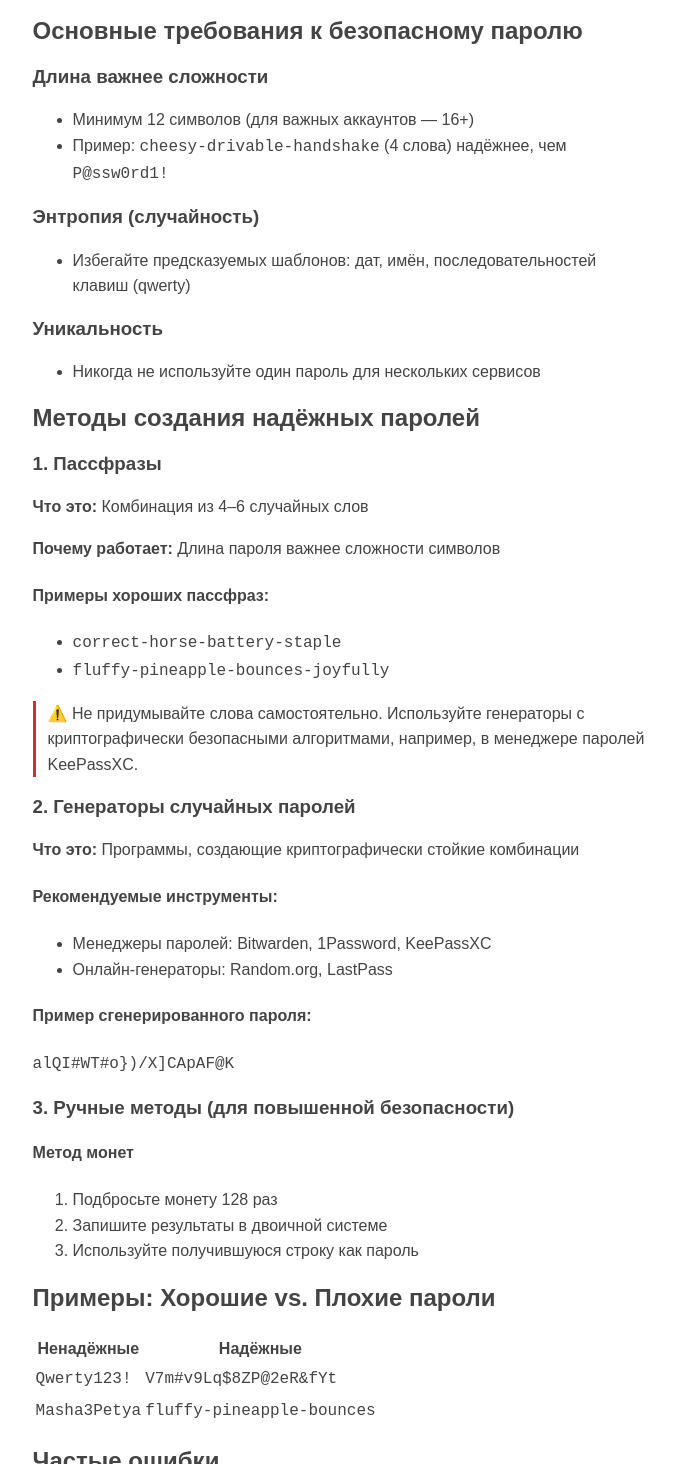
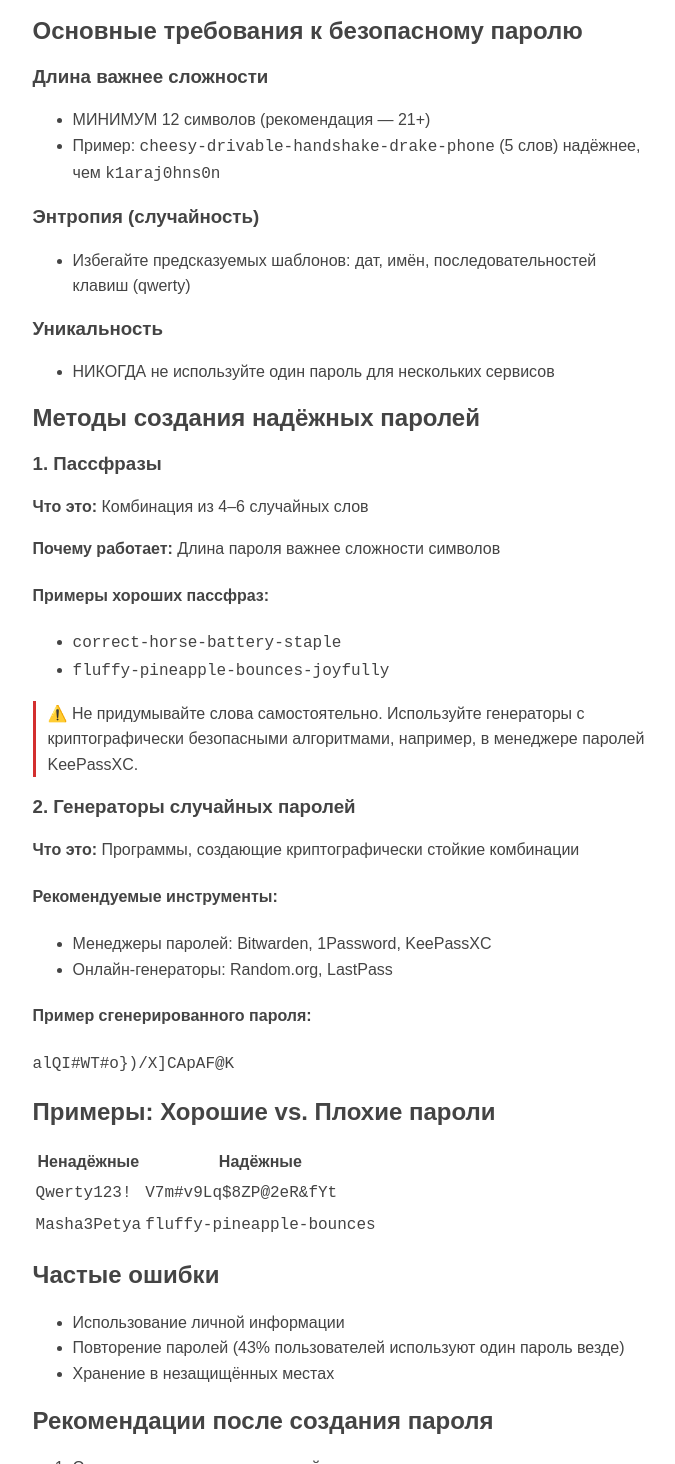
Before and after one commit to puffrfsh/yvidge-website, a plain HTML site: page creation.html in a window 1280 px wide. Shown: the part 222-1686 px from the top of the page, without its empty margins (296-971 px from the left). Drawn offline with Linux system fonts and the light colour scheme.

Commit message:
updated creation.html

```diff
--- a/creation.html
+++ b/creation.html
@@ -5,7 +5,7 @@
     <meta name="viewport" content="width=device-width, initial-scale=1.0">
     <title>Как создать безопасный пароль</title>
     <link rel="stylesheet" href="style.css">
-    <meta name="description" content="Руководство по созданию и хранению безопасных паролей - современные методы и рекомендации экспертов по кибербезопасности">
+    <meta name="description" content="Руководство по созданию и хранению безопасных паролей - современные методы и рекомендации по кибербезопасности">
 </head>
 <body>
     <header>
@@ -26,8 +26,8 @@
                 <div class="requirement">
                     <h3>Длина важнее сложности</h3>
                     <ul>
-                        <li>Минимум 12 символов (для важных аккаунтов — 16+)</li>
-                        <li>Пример: <code>cheesy-drivable-handshake</code> (4 слова) надёжнее, чем <code>P@ssw0rd1!</code></li>
+                        <li>МИНИМУМ 12 символов (рекомендация — 21+)</li>
+                        <li>Пример: <code>cheesy-drivable-handshake-drake-phone</code> (5 слов) надёжнее, чем <code>k1araj0hns0n</code></li>
                     </ul>
                 </div>
 
@@ -41,7 +41,7 @@
                 <div class="requirement">
                     <h3>Уникальность</h3>
                     <ul>
-                        <li>Никогда не используйте один пароль для нескольких сервисов</li>
+                        <li>НИКОГДА не используйте один пароль для нескольких сервисов</li>
                     </ul>
                 </div>
             </div>
@@ -92,19 +92,6 @@
                 </div>
             </article>
 
-            <article class="method">
-                <h3>3. Ручные методы (для повышенной безопасности)</h3>
-                <div class="method-content">
-                    <div class="manual-method">
-                        <h4>Метод монет</h4>
-                        <ol>
-                            <li>Подбросьте монету 128 раз</li>
-                            <li>Запишите результаты в двоичной системе</li>
-                            <li>Используйте получившуюся строку как пароль</li>
-                        </ol>
-                    </div>
-                </div>
-            </article>
         </section>
 
         <section class="comparison">
```
